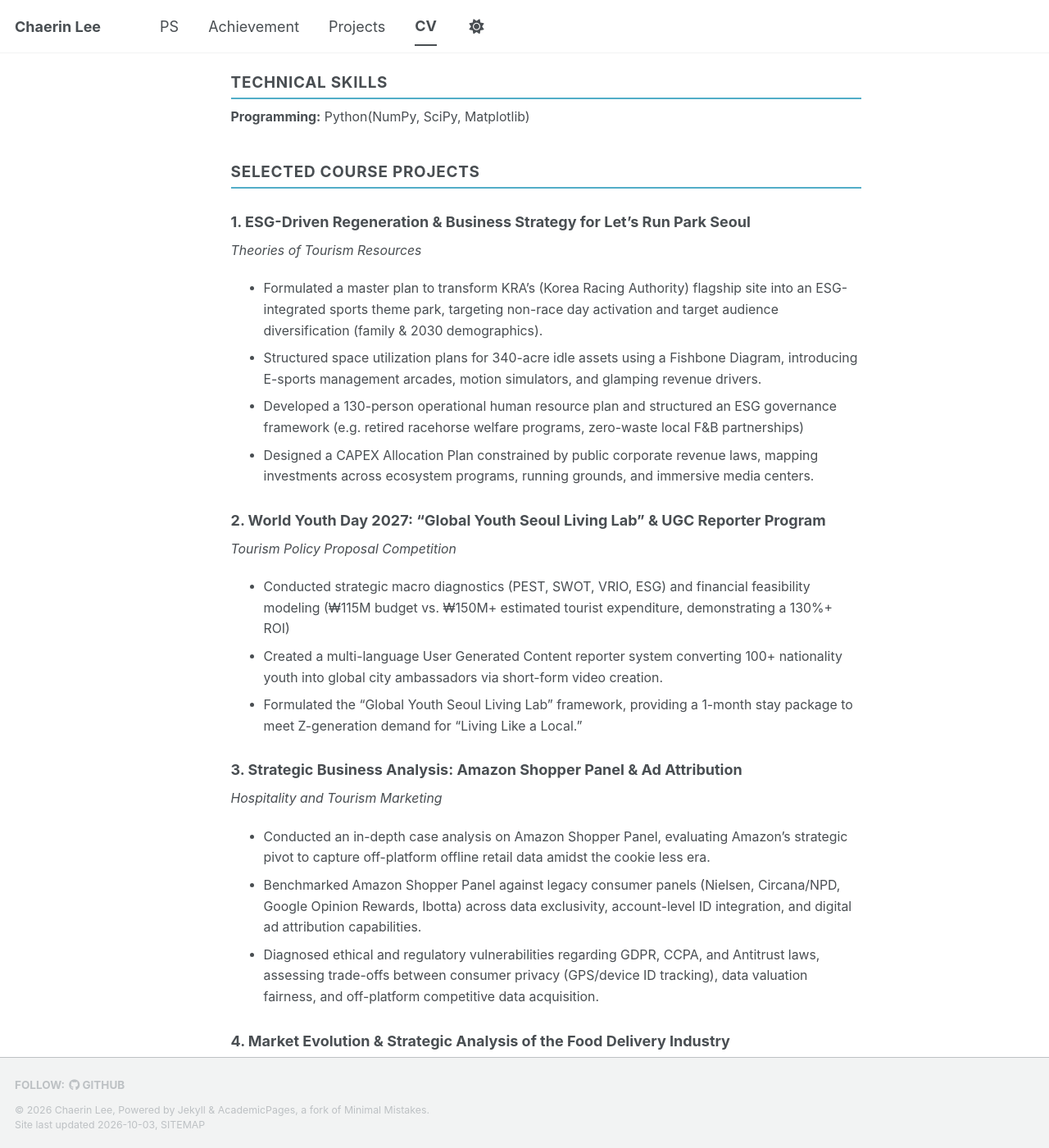
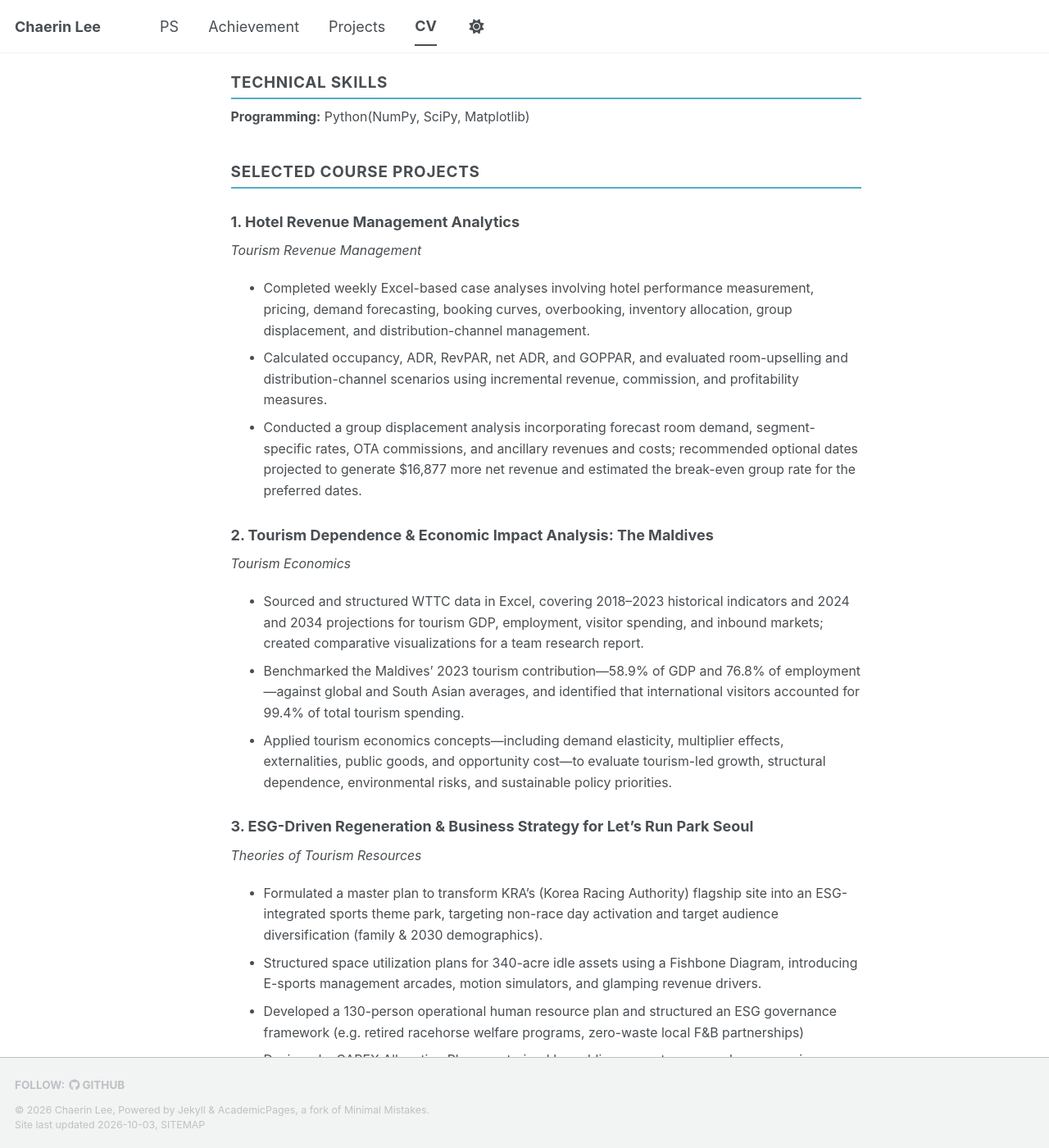
Before and after one commit to ChaerinLee0122/chaerinlee0122.github.io, a Jekyll site: the page built from _pages/cv.md, in a window 1280 px wide and 1400 px high, scrolled down 2196 px. Shown: the whole window at 82% size. Built offline with Jekyll 4.4.1, drawn with Linux system fonts in a browser that asks for light colours; a style sheet for code colours, icons or effects is not loaded; some of the changed text lies outside the part shown.

Commit message:
Update CV with two new projects

```diff
--- a/_pages/cv.md
+++ b/_pages/cv.md
@@ -81,7 +81,23 @@ On track to graduate with Highest Honors (Summa Cum Laude)
 
 ## SELECTED COURSE PROJECTS
 
-### 1. ESG-Driven Regeneration & Business Strategy for Let’s Run Park Seoul
+### 1. Hotel Revenue Management Analytics
+
+*Tourism Revenue Management*
+
+- Completed weekly Excel-based case analyses involving hotel performance measurement, pricing, demand forecasting, booking curves, overbooking, inventory allocation, group displacement, and distribution-channel management.
+- Calculated occupancy, ADR, RevPAR, net ADR, and GOPPAR, and evaluated room-upselling and distribution-channel scenarios using incremental revenue, commission, and profitability measures.
+- Conducted a group displacement analysis incorporating forecast room demand, segment-specific rates, OTA commissions, and ancillary revenues and costs; recommended optional dates projected to generate $16,877 more net revenue and estimated the break-even group rate for the preferred dates.
+
+### 2. Tourism Dependence & Economic Impact Analysis: The Maldives
+
+*Tourism Economics*
+
+- Sourced and structured WTTC data in Excel, covering 2018–2023 historical indicators and 2024 and 2034 projections for tourism GDP, employment, visitor spending, and inbound markets; created comparative visualizations for a team research report.
+- Benchmarked the Maldives’ 2023 tourism contribution—58.9% of GDP and 76.8% of employment—against global and South Asian averages, and identified that international visitors accounted for 99.4% of total tourism spending.
+- Applied tourism economics concepts—including demand elasticity, multiplier effects, externalities, public goods, and opportunity cost—to evaluate tourism-led growth, structural dependence, environmental risks, and sustainable policy priorities.
+
+### 3. ESG-Driven Regeneration & Business Strategy for Let’s Run Park Seoul
 
 *Theories of Tourism Resources*
 
@@ -90,7 +106,7 @@ On track to graduate with Highest Honors (Summa Cum Laude)
 - Developed a 130-person operational human resource plan and structured an ESG governance framework (e.g. retired racehorse welfare programs, zero-waste local F&B partnerships)
 - Designed a CAPEX Allocation Plan constrained by public corporate revenue laws, mapping investments across ecosystem programs, running grounds, and immersive media centers.
 
-### 2. World Youth Day 2027: "Global Youth Seoul Living Lab" & UGC Reporter Program
+### 4. World Youth Day 2027: "Global Youth Seoul Living Lab" & UGC Reporter Program
 
 *Tourism Policy Proposal Competition*
 
@@ -122,7 +138,7 @@ On track to graduate with Highest Honors (Summa Cum Laude)
 - Applied the PRIZM methodology to hotel marketing (Marriott International), profiling the Y1-34 segment to design targeted upsell packages, fitness partnerships, and digital channel strategies.
 - Identified strategic limitations regarding non-US market adaptation and travel-specific situational variables, proposing localized data re-engineering.
 
-### 6. AI-Powered Emotion-Based Stayover Tourism Cluster: Chung-Buk
+### 8. AI-Powered Emotion-Based Stayover Tourism Cluster: Chung-Buk
 
 *International Tourist Behavior*
 
@@ -130,7 +146,7 @@ On track to graduate with Highest Honors (Summa Cum Laude)
 - Formulated a smart tourism master plan for Chung-Buk Province to shift day-trip dependency toward multi-day stayover travel by establishing an interactive healing, nighttime, and workation cluster across Chung-Buk Province.
 - Designed resident-participatory AR experiences co-created with local elders and artisans to preserve cultural authenticity and prevent commercialized commodification.
 
-### 7. Aman Group: Global Brand Strategy & Industry Benchmarking
+### 9. Aman Group: Global Brand Strategy & Industry Benchmarking
 
 *The Understanding of Hotel*
 
```
Also changed, not shown: other parts of _pages/cv.md (+5 -5 lines), 1 other file.
